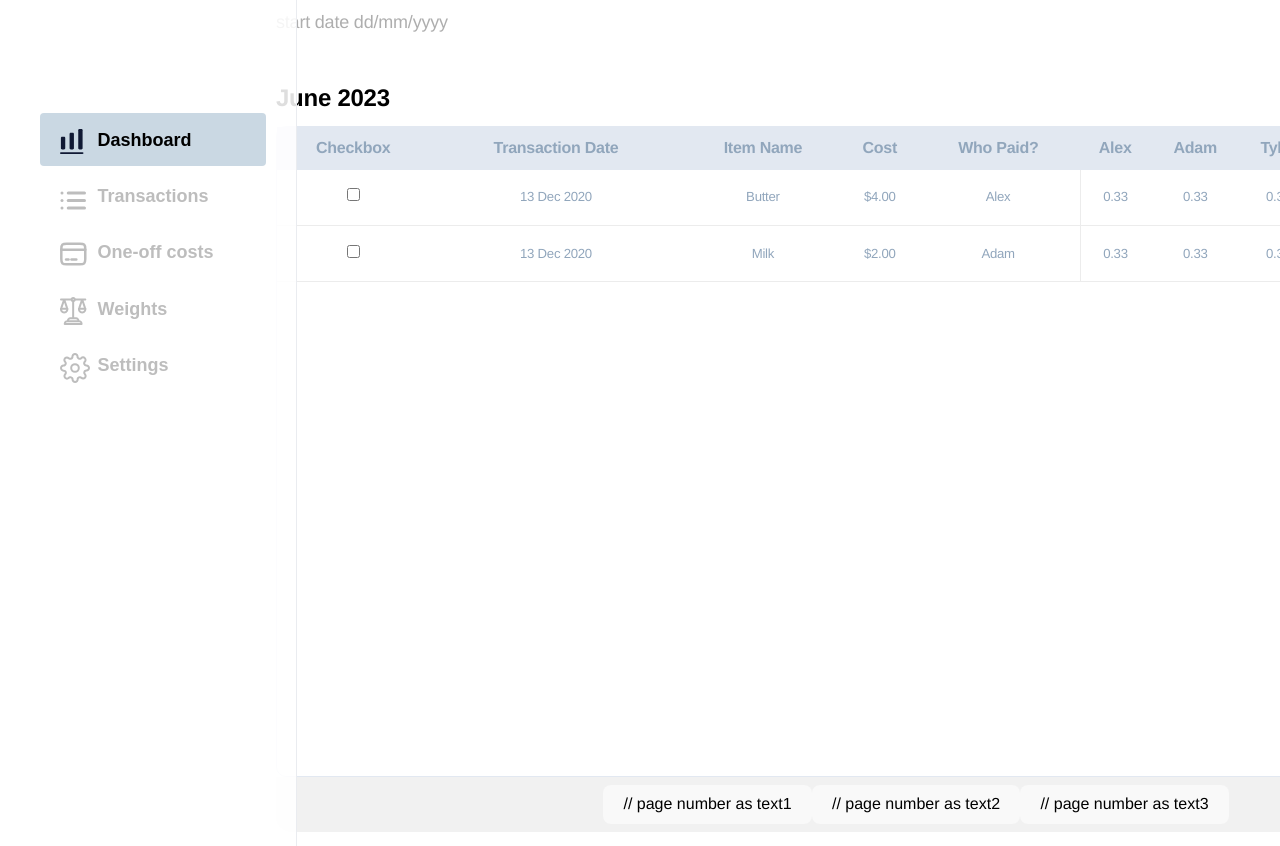
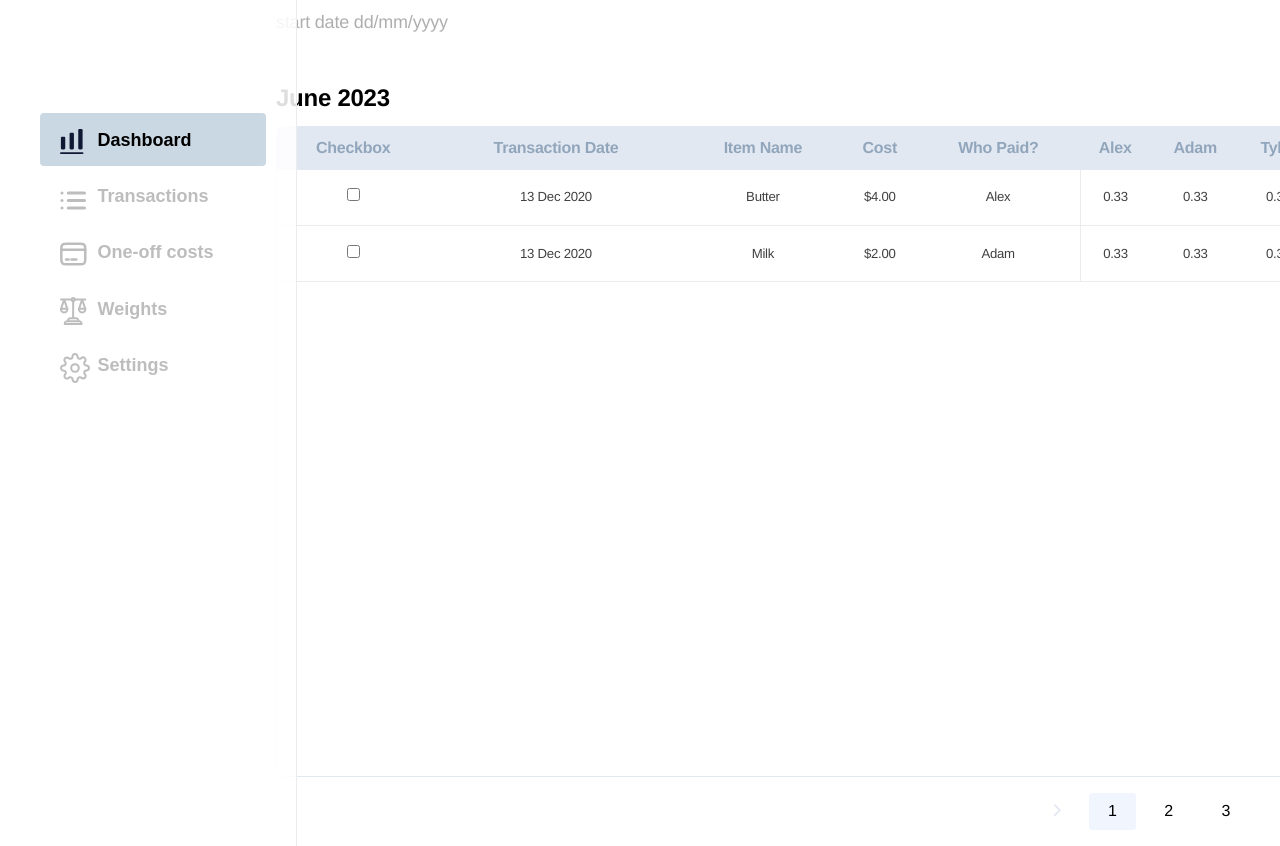
Before and after one commit to akirafeng2/everyday_rewards_finance_tool, a React (Vite) app in the folder src/frontend/: page /Transactions in a window 1280 px wide. Shown: the part 160-1006 px from the top of the page. Built offline with nearby package versions, Linux system fonts and the light colour scheme.

Commit message:
finished table pagination

```diff
--- a/src/frontend/src/pages/Transactions/Transactions.tsx
+++ b/src/frontend/src/pages/Transactions/Transactions.tsx
@@ -56,30 +56,32 @@ function Transactions() {
     {
       Id: '1',
       Date:'13 Dec 2020',
-      Name: 'Butter',
+      Name: 'MORE Butter',
       Cost: '$4.00',
       Paid: 'Alex'
     },
     {
       Id:'2',
       Date:'13 Dec 2020',
-      Name: 'Milk',
+      Name: 'MORE Milk',
       Cost: '$2.00',
       Paid: 'Adam'
     },
     {
       Id: '3',
       Date:'13 Dec 2020',
-      Name: 'Egg',
+      Name: 'MORE Egg',
       Cost: '$6.20',
       Paid: 'Tyler'
     }
   ]
 
     const rowsPerPage=2
+    const lastPage = Math.ceil(tableDataManual.length/rowsPerPage)
     const [tableRange, setTableRange] = useState([]);
     const [slice, setSlice] = useState([]);
     const [page, setPage] = useState(1);
+
 
 
     useEffect(() => {
@@ -120,7 +122,7 @@ function Transactions() {
 
         <div className='tableFunctionalities'>
           June 2023  {/* Need to change so dyamic for month */}
-        </div>
+        </div >
 
         <div className='tableData'>
             <table id="transactionsTable">
@@ -144,7 +146,7 @@ function Transactions() {
               </tbody>
             </table>
         </div>
-        <TableFooter range={tableRange} slice={slice} setPage={setPage} page={page} />
+        <TableFooter lastPage={lastPage} range={tableRange} slice={slice} setPage={setPage} page={page} />
 
       </div>
     </>
--- a/src/frontend/src/pages/Transactions/tableFooter.tsx
+++ b/src/frontend/src/pages/Transactions/tableFooter.tsx
@@ -1,17 +1,20 @@
 import React, { useEffect } from "react";
+import leftArrow from '../../assets/leftArrow.svg'
+import rightArrow from '../../assets/rightArrow.svg'
 
 import './transactions.css'
-const TableFooter = ({ range, setPage, page, slice }) => {
-    // when slice, page or setPage changes and no more elements, make it the last page
-  useEffect(() => {
-    if (slice.length < 1 && page !== 1) {
-      setPage(page - 1);
-    }
-  }, [slice, page, setPage]);
+const TableFooter = ({ lastPage, range, setPage, page, slice }) => {
+
 
   return (
 
     <div className='tableFooter'>
+        {/* The left arrow */}
+
+        <button>
+            <img src={leftArrow} onClick={() => setPage((page==1? 1:page-1)) }></img>
+        </button>
+
       {range.map((el, index) => (
 
         // for each element in the range, create a button
@@ -19,16 +22,19 @@ const TableFooter = ({ range, setPage, page, slice }) => {
         <button
           key={index}
           // classname is .button, but if index is current page, the style becomes activebutton, else inactive button
-          className={'button' + (page === el ? 'activeButton' : 'inactiveButton')}
+          className={ (page === el ? 'activeButton' : 'inactiveButton')}
 
           // oClick, we run the setPage function to the element
           onClick={() => setPage(el)}
         >
-            // page number as text
           {el}
         </button>
 
       ))}
+        {/* the right arrow */}
+        <button  onClick={() => setPage((page===lastPage ?lastPage :page+1))}>
+            <img src={rightArrow}></img>
+        </button>
     </div>  );
 };
 
--- a/src/frontend/src/pages/Transactions/transactions.css
+++ b/src/frontend/src/pages/Transactions/transactions.css
@@ -17,6 +17,7 @@
     width: inherit;
     /* Ensures no gaps between tables form border */
     border-collapse: collapse;
+    border-radius: 0.625rem;
 
 }
 
@@ -42,10 +43,12 @@
 }
 
 #transactionsTable td{
+
     background-color: #ffffff;
     font-size: 0.825rem;
     font-weight: 500;
     text-align: center;
+    color: #404040;
 
 
 }
@@ -56,35 +59,24 @@
 
 
 .tableFooter {
-    background-color: #f1f1f1;
-    padding: 8px 0px;
-    width: 100%;
-    font-weight: 500;
-    text-align: left;
-    font-size: 16px;
-    color: #2c3e50;
+    font-size: 1rem;
     border-bottom-left-radius: 15px;
-    border-bottom-right-radius: 15px;
     display: flex;
     align-items: center;
-    justify-content: center;
+    justify-content: right;
+    width: 64.9375rem;
   }
 
-  .button {
-    border: none;
-    padding: 7px 14px;
-    border-radius: 10px;
-    cursor: pointer;
-    margin-right: 4px;
-    margin-left: 4px;
+  .tableFooter button{
+    border-radius: 0.1875rem;
+    background:  #ffffff;
+    margin: 0.94rem 0.25rem;
   }
 
-  .activeButton {
-    color: white;
-    background: #185adb;
+
+ .tableFooter .activeButton {
+    border: none;
+    border-radius: 0.1875rem;
+    background:  #F1F6FE;
+
   }
-
-  .inactiveButton {
-    color: #2c3e50;
-    background: #f9f9f9;
-  }
```
Also changed, not shown: src/frontend/src/assets/leftArrow.svg (added), src/frontend/src/assets/rightArrow.svg (added).
